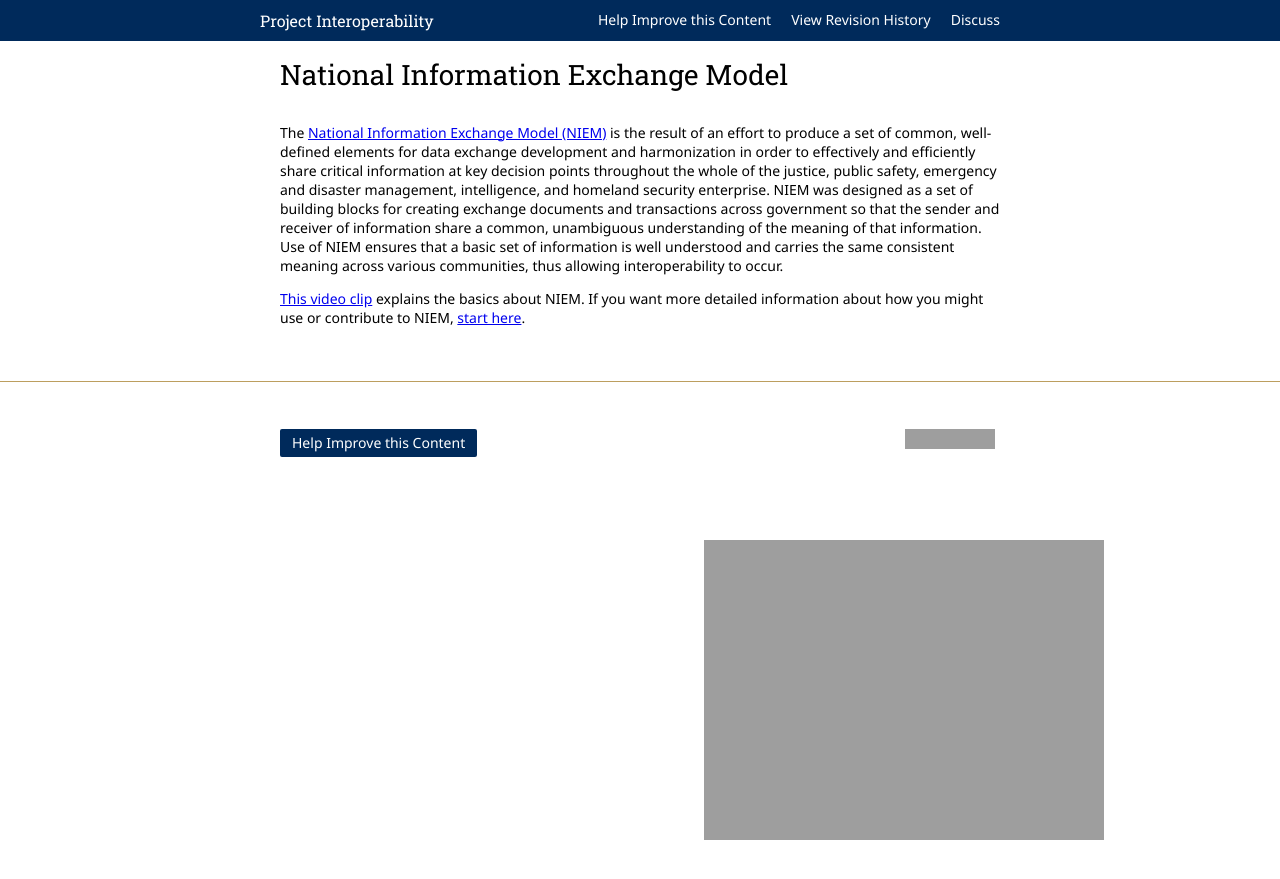
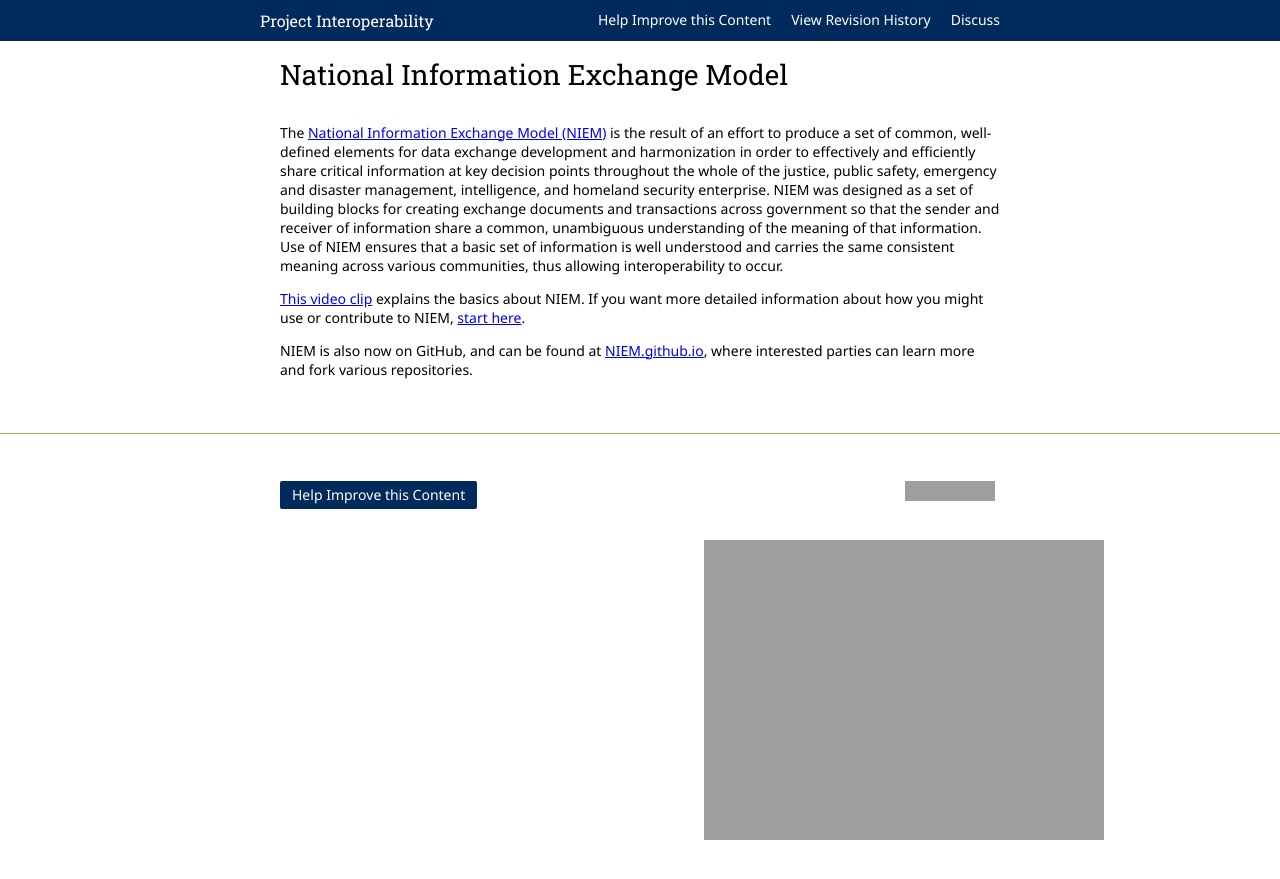
Before and after one commit to Project-Interoperability/project-interoperability.github.io, a Jekyll site: the page built from niem.md, in a window 1280 px wide. Shown: the top 879 px of the page. Built offline with Jekyll 4.4.1, drawn with Linux system fonts in a browser that asks for light colours; nearby versions of some CDN libraries; grey boxes are pictures that could not be loaded.

Commit message:
Update niem.md
added link to NIEM's new github profile http://niem.github.io/

```diff
--- a/niem.md
+++ b/niem.md
@@ -9,3 +9,5 @@
 The [National Information Exchange Model (NIEM)](http://niem.gov) is the result of an effort to produce a set of common, well-defined elements for data exchange development and harmonization in order to effectively and efficiently share critical information at key decision points throughout the whole of the justice, public safety, emergency and disaster management, intelligence, and homeland security enterprise. NIEM was designed as a set of building blocks for creating exchange documents and transactions across government so that the sender and receiver of information share a common, unambiguous understanding of the meaning of that information. Use of NIEM ensures that a basic set of information is well understood and carries the same consistent meaning across various communities, thus allowing interoperability to occur.
 
 [This video clip](http://www.wjla.com/articles/2014/02/niem-now-serves-at-least-19-federal-agencies-100297.html) explains the basics about NIEM. If you want more detailed information about how you might use or contribute to NIEM, [start here](https://www.niem.gov/aboutniem/Pages/how-do-i-get-started.aspx).
+
+NIEM is also now on GitHub, and can be found at [NIEM.github.io](http://niem.github.io/), where interested parties can learn more and fork various repositories.
```
